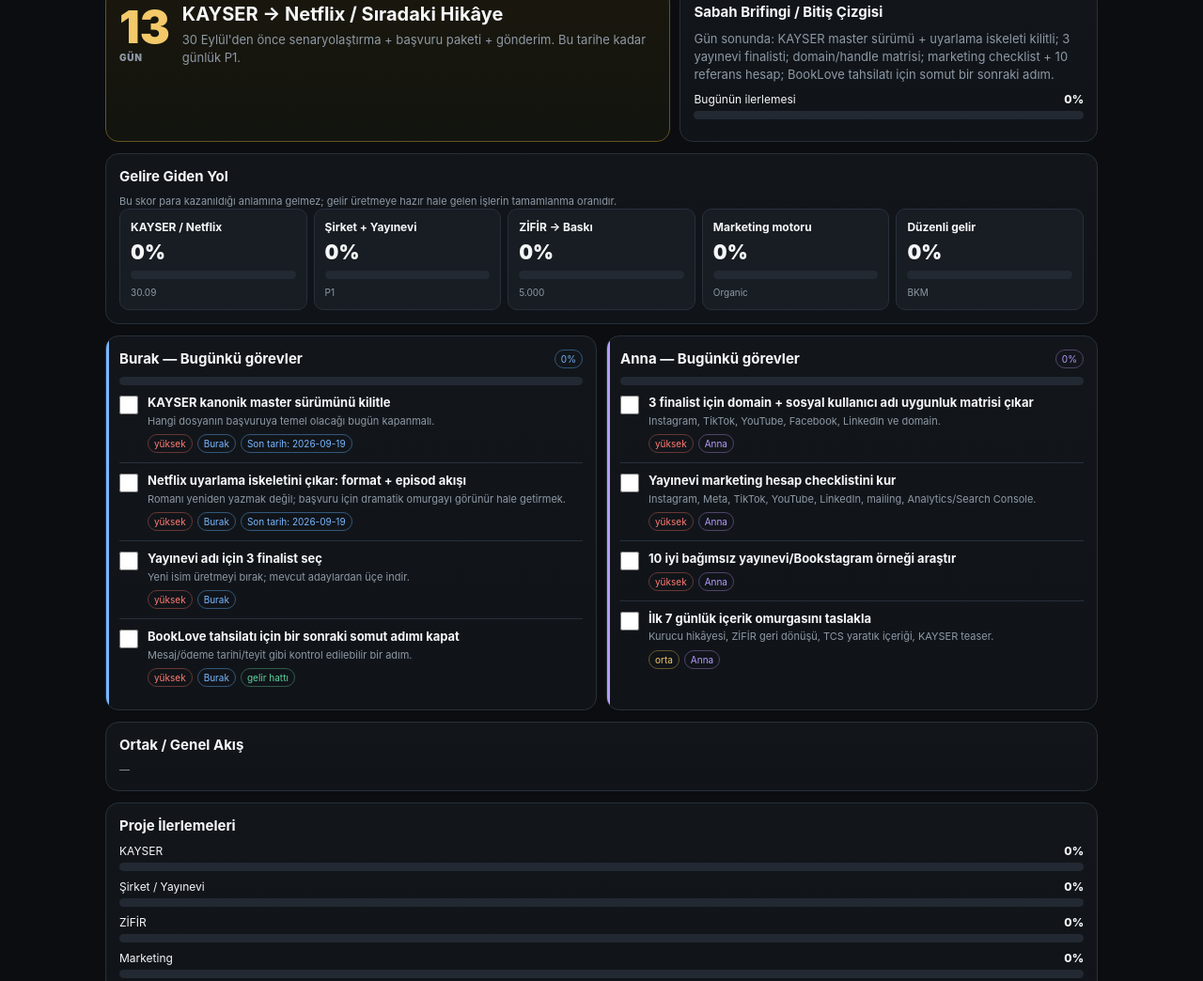
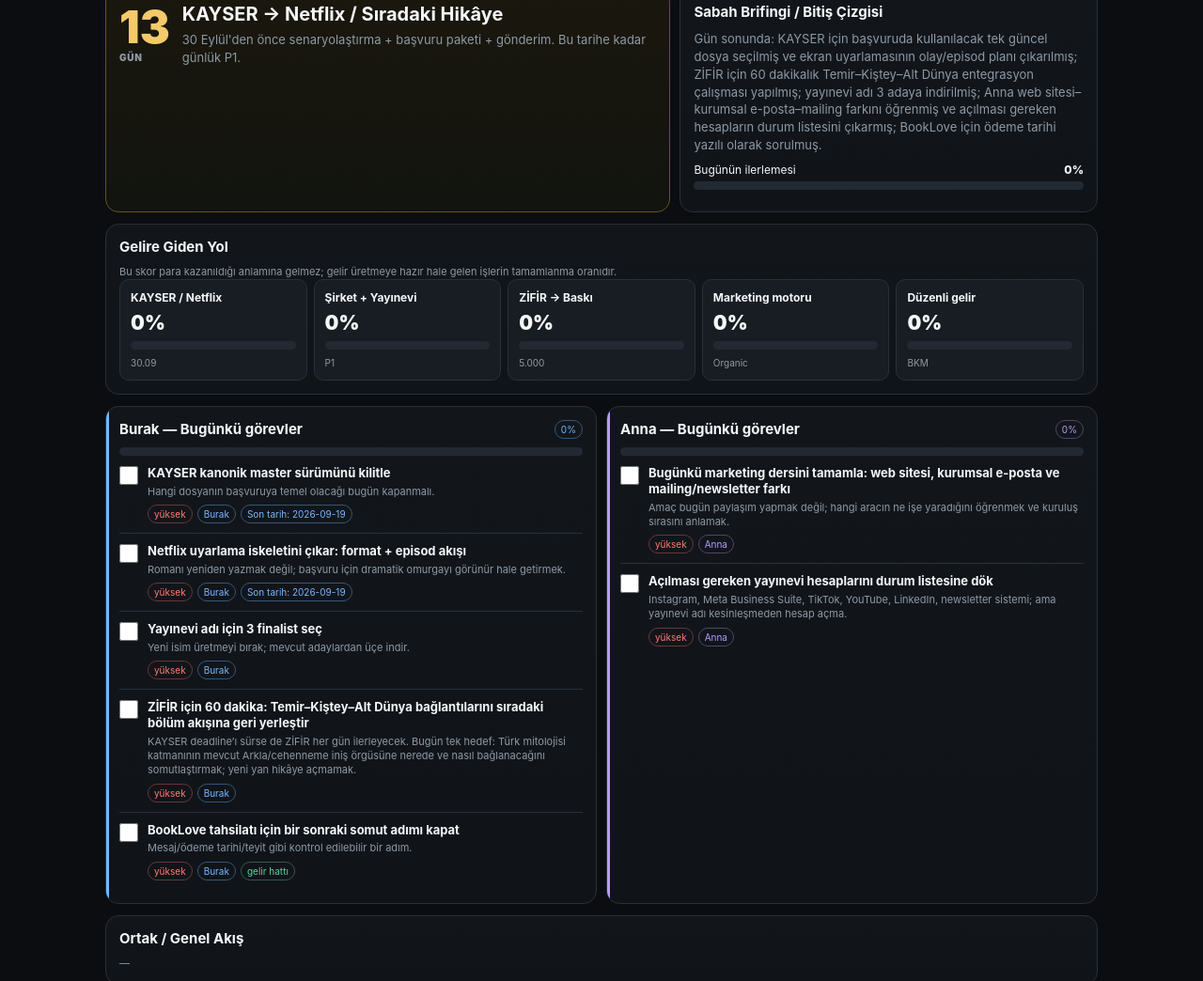
Before and after one commit to aburakturan-ch/signal60-runner, a plain HTML site: page docs/business-plan/index.html in a window 1280 px wide. Shown: the part 180-1224 px from the top of the page at 94% size. Drawn offline with Linux system fonts and the light colour scheme.

Commit message:
Fix Business Plan sequencing: Zifir daily, website email and marketing prerequisites

```diff
--- a/docs/business-plan/index.html
+++ b/docs/business-plan/index.html
@@ -171,19 +171,23 @@
 {id:'k-send',owner:'burak',cat:'kayser',p:1,due:'2026-09-30',title:{tr:'Final kontrol ve Netflix/Sıradaki Hikâye gönderimi',uk:'Фінальна перевірка та відправка Netflix/Sıradaki Hikâye'}},
 
 {id:'p-names',owner:'burak',cat:'publisher',p:1,today:true,title:{tr:'Yayınevi adı için 3 finalist seç',uk:'Обрати 3 фінальні назви видавництва'},desc:{tr:'Yeni isim üretmeyi bırak; mevcut adaylardan üçe indir.',uk:'Не генерувати нові назви; скоротити наявні до трьох.'}},
-{id:'p-handles',owner:'anna',cat:'publisher',p:1,today:true,title:{tr:'3 finalist için domain + sosyal kullanıcı adı uygunluk matrisi çıkar',uk:'Для 3 фінальних назв зробити матрицю доступності домену + social handles'},desc:{tr:'Instagram, TikTok, YouTube, Facebook, LinkedIn ve domain.',uk:'Instagram, TikTok, YouTube, Facebook, LinkedIn та домен.'}},
+{id:'p-handles',owner:'shared',cat:'publisher',p:1,title:{tr:'3 finalist için alan adı + sosyal medya kullanıcı adı uygunluğunu kontrol et',uk:'Перевірити доступність доменів і назв акаунтів у соцмережах для 3 фінальних назв'},desc:{tr:'Bu araştırmayı günlük Business Plan yapacak; Burak/Anna yalnız sonucu değerlendirip seçim yapacak.',uk:'Це дослідження виконує щоденний Business Plan; Burak/Anna лише оцінюють результат і приймають рішення.'}},
 {id:'p-accountant',owner:'burak',cat:'publisher',p:1,due:'2026-09-21',title:{tr:'Mali müşavirle şirket faaliyet kapsamını netleştir',uk:'Уточнити з бухгалтером види діяльності компанії'},desc:{tr:'Aynı şirket: yayınevi + yazılım/uygulama.',uk:'Одна компанія: видавництво + software/apps.'}},
-{id:'p-domain',owner:'shared',cat:'publisher',p:2,title:{tr:'Final isim sonrası domain + kurumsal e-posta aç',uk:'Після фінальної назви відкрити домен + corporate e-mail'}},
+{id:'p-domain',owner:'burak',cat:'publisher',p:2,title:{tr:'Final isim sonrası alan adını satın al',uk:'Після фінальної назви придбати домен'},desc:{tr:'Yayınevi adı kesinleşmeden bu işe geçme.',uk:'Не переходити до цього кроку до затвердження назви видавництва.'}},
+{id:'p-web',owner:'shared',cat:'publisher',p:2,title:{tr:'Alan adı alındıktan sonra yayınevi web sitesini kur',uk:'Після придбання домену створити сайт видавництва'},desc:{tr:'Minimum: Ana Sayfa, Hakkımızda, Kitaplar, Yazarlar, Haberler, İletişim, Basın/Medya, mailing kayıt formu ve yasal sayfalar.',uk:'Мінімум: Головна, Про нас, Книжки, Автори, Новини, Контакти, Преса/Медіа, форма підписки та юридичні сторінки.'}},
+{id:'p-email',owner:'anna',cat:'publisher',p:2,title:{tr:'Alan adı alındıktan sonra kurumsal e-posta hesaplarını aç',uk:'Після придбання домену відкрити корпоративні e-mail адреси'},desc:{tr:'Öneri: info@, iletisim@, marketing@, press@. Kurumsal e-posta ile newsletter sistemi aynı şey değildir.',uk:'Рекомендовано: info@, iletisim@, marketing@, press@. Корпоративна пошта і newsletter-система — різні речі.'}},
 {id:'p-ops',owner:'burak',cat:'publisher',p:2,title:{tr:'Şirket banka/fatura/yayınevi operasyon altyapısı',uk:'Банк/рахунки/операційна інфраструктура видавництва'}},
 
-{id:'m-audit',owner:'anna',cat:'marketing',p:1,today:true,title:{tr:'Yayınevi marketing hesap checklistini kur',uk:'Створити checklist маркетингових акаунтів видавництва'},desc:{tr:'Instagram, Meta, TikTok, YouTube, LinkedIn, mailing, Analytics/Search Console.',uk:'Instagram, Meta, TikTok, YouTube, LinkedIn, mailing, Analytics/Search Console.'}},
-{id:'m-research',owner:'anna',cat:'marketing',p:1,today:true,title:{tr:'10 iyi bağımsız yayınevi/Bookstagram örneği araştır',uk:'Дослідити 10 сильних незалежних видавництв/Bookstagram прикладів'}},
-{id:'m-calendar',owner:'anna',cat:'marketing',p:2,today:true,title:{tr:'İlk 7 günlük içerik omurgasını taslakla',uk:'Скласти каркас контенту на перші 7 днів'},desc:{tr:'Kurucu hikâyesi, ZİFİR geri dönüşü, TCS yaratık içeriği, KAYSER teaser.',uk:'Історія засновника, повернення ZİFİR, контент TCS, teaser KAYSER.'}},
+{id:'m-foundation',owner:'anna',cat:'marketing',p:1,today:true,title:{tr:'Bugünkü marketing dersini tamamla: web sitesi, kurumsal e-posta ve mailing/newsletter farkı',uk:'Пройти сьогоднішній урок: сайт, корпоративна e-mail та різниця між mailing/newsletter'},desc:{tr:'Amaç bugün paylaşım yapmak değil; hangi aracın ne işe yaradığını öğrenmek ve kuruluş sırasını anlamak.',uk:'Мета сьогодні не публікувати контент, а зрозуміти призначення кожного інструменту та правильний порядок запуску.'}},
+{id:'m-audit',owner:'anna',cat:'marketing',p:1,today:true,title:{tr:'Açılması gereken yayınevi hesaplarını durum listesine dök',uk:'Створити список статусу акаунтів, які потрібно відкрити для видавництва'},desc:{tr:'Instagram, Meta Business Suite, TikTok, YouTube, LinkedIn, newsletter sistemi; ama yayınevi adı kesinleşmeden hesap açma.',uk:'Instagram, Meta Business Suite, TikTok, YouTube, LinkedIn, newsletter; але не відкривати акаунти до затвердження назви видавництва.'}},
+{id:'m-research',owner:'anna',cat:'marketing',p:2,title:{tr:'Günlük Business Plan’ın hazırladığı rakip araştırma sonuçlarından 3 uygulanabilir ders seç',uk:'Зі звіту конкурентного аналізу, підготовленого Business Plan, обрати 3 практичні висновки'},desc:{tr:'Rakip araştırmasını Anna yapmayacak; rapor hazır gelecek.',uk:'Anna не проводить дослідження конкурентів; готовий аналіз надходить у ранковому звіті.'}},
+{id:'m-calendar',owner:'anna',cat:'marketing',p:2,title:{tr:'Sosyal hesaplar açıldıktan sonra ilk 7 günlük içerik planını hazırla',uk:'Після відкриття соцмереж підготувати перший 7-денний контент-план'},desc:{tr:'Şu anda önkoşul: marka adı + hesapların açılması.',uk:'Передумова: затверджена назва бренду + відкриті акаунти.'}},
 {id:'m-mail',owner:'anna',cat:'marketing',p:2,title:{tr:'Mailing/newsletter aracı seçimi ve welcome flow',uk:'Вибір mailing/newsletter сервісу + welcome flow'}},
 {id:'m-outreach',owner:'anna',cat:'marketing',p:2,title:{tr:'Bookstagram / BookTok / basın iletişim listesi',uk:'Список контактів Bookstagram / BookTok / медіа'}},
 {id:'m-accounts',owner:'anna',cat:'marketing',p:2,title:{tr:'Final marka adı sonrası sosyal hesapları aç',uk:'Після фінальної назви відкрити social accounts'}},
 
-{id:'z-master',owner:'burak',cat:'zifir',p:1,title:{tr:'ZİFİR I+II master metni kapat',uk:'Закрити master-текст ZİFİR I+II'},desc:{tr:'KAYSER deadline’ı bitene kadar kontrollü ilerle; yeni yan proje açma.',uk:'До дедлайну KAYSER рухатися контрольовано; не відкривати нові side-projects.'}},
+{id:'z-daily',owner:'burak',cat:'zifir',p:1,today:true,title:{tr:'ZİFİR için 60 dakika: Temir–Kiştey–Alt Dünya bağlantılarını sıradaki bölüm akışına geri yerleştir',uk:'60 хвилин на ZİFİR: повернути зв’язки Temir–Kiştey–Alt Dünya у потік наступного розділу'},desc:{tr:'KAYSER deadline’ı sürse de ZİFİR her gün ilerleyecek. Bugün tek hedef: Türk mitolojisi katmanının mevcut Arkla/cehenneme iniş örgüsüne nerede ve nasıl bağlanacağını somutlaştırmak; yeni yan hikâye açmamak.',uk:'Навіть під час дедлайну KAYSER ZİFİR рухається щодня. Сьогодні одна ціль: конкретно визначити, де і як шар тюркської міфології приєднується до чинної лінії Arkla/спуску до пекла, без створення нової побічної історії.'}},
+{id:'z-master',owner:'burak',cat:'zifir',p:1,title:{tr:'ZİFİR I+II birleşik metni tamamla',uk:'Завершити об’єднаний текст ZİFİR I+II'},desc:{tr:'KAYSER deadline’ı bitene kadar kontrollü ilerle; yeni yan proje açma.',uk:'До дедлайну KAYSER рухатися контрольовано; не відкривати нові side-projects.'}},
 {id:'z-cont',owner:'burak',cat:'zifir',p:1,title:{tr:'Temir–Kiştey–Alt Dünya + devamlılık borçlarını kapat',uk:'Закрити Temir–Kiştey–Alt Dünya + continuity issues'}},
 {id:'z-prod',owner:'shared',cat:'zifir',p:2,money:true,title:{tr:'Edit + dizgi + kapak + baskı/dağıtım hazırlığı',uk:'Редактура + верстка + обкладинка + друк/дистрибуція'}},
 {id:'z-launch',owner:'anna',cat:'zifir',p:2,money:true,title:{tr:'ZİFİR yeniden lansman marketing planı',uk:'Маркетинговий план перезапуску ZİFİR'}},
@@ -247,8 +251,8 @@
 }
 function renderFinishLine(){
  document.getElementById('finishLine').textContent=lang==='uk'?
- 'До кінця дня: зафіксована master-версія KAYSER + каркас адаптації; 3 фінальні назви видавництва; матриця доменів/handles; marketing checklist + 10 reference accounts; конкретний наступний крок по BookLove.' :
- 'Gün sonunda: KAYSER master sürümü + uyarlama iskeleti kilitli; 3 yayınevi finalisti; domain/handle matrisi; marketing checklist + 10 referans hesap; BookLove tahsilatı için somut bir sonraki adım.';
+ 'До кінця дня: обрано єдиний актуальний файл KAYSER для заявки та складено план подій/епізодів для екранної адаптації; виконано 60 хвилин роботи над інтеграцією Temir–Kiştey–Alt Dünya у ZİFİR; назву видавництва скорочено до 3 кандидатів; Anna розібралася з різницею між сайтом, корпоративною e-mail і mailing та склала список потрібних акаунтів; по BookLove письмово запитано дату оплати.' :
+ 'Gün sonunda: KAYSER için başvuruda kullanılacak tek güncel dosya seçilmiş ve ekran uyarlamasının olay/episod planı çıkarılmış; ZİFİR için 60 dakikalık Temir–Kiştey–Alt Dünya entegrasyon çalışması yapılmış; yayınevi adı 3 adaya indirilmiş; Anna web sitesi–kurumsal e-posta–mailing farkını öğrenmiş ve açılması gereken hesapların durum listesini çıkarmış; BookLove için ödeme tarihi yazılı olarak sorulmuş.';
 }
 function renderToday(){
  const b=tasks.filter(x=>x.today&&x.owner==='burak'),a=tasks.filter(x=>x.today&&x.owner==='anna'),s=tasks.filter(x=>x.today&&x.owner==='shared');
```
